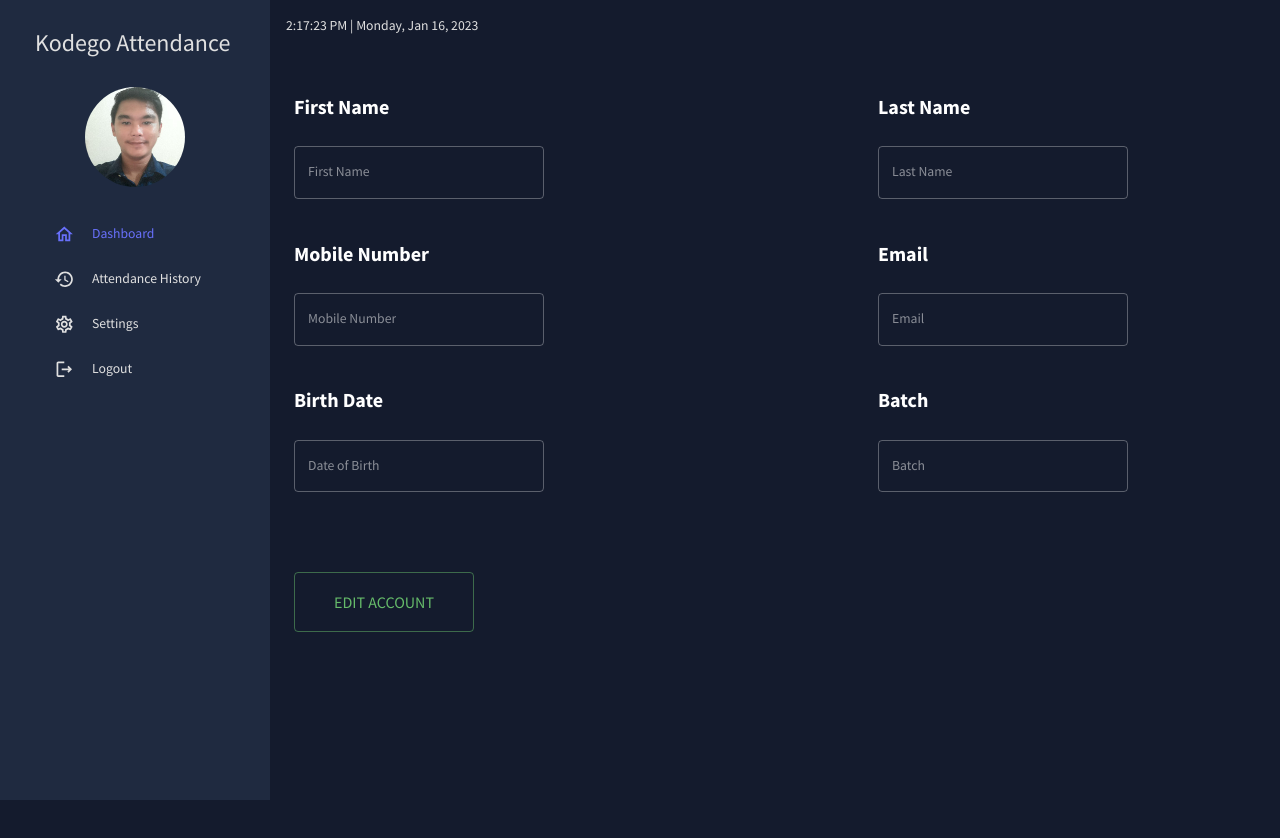
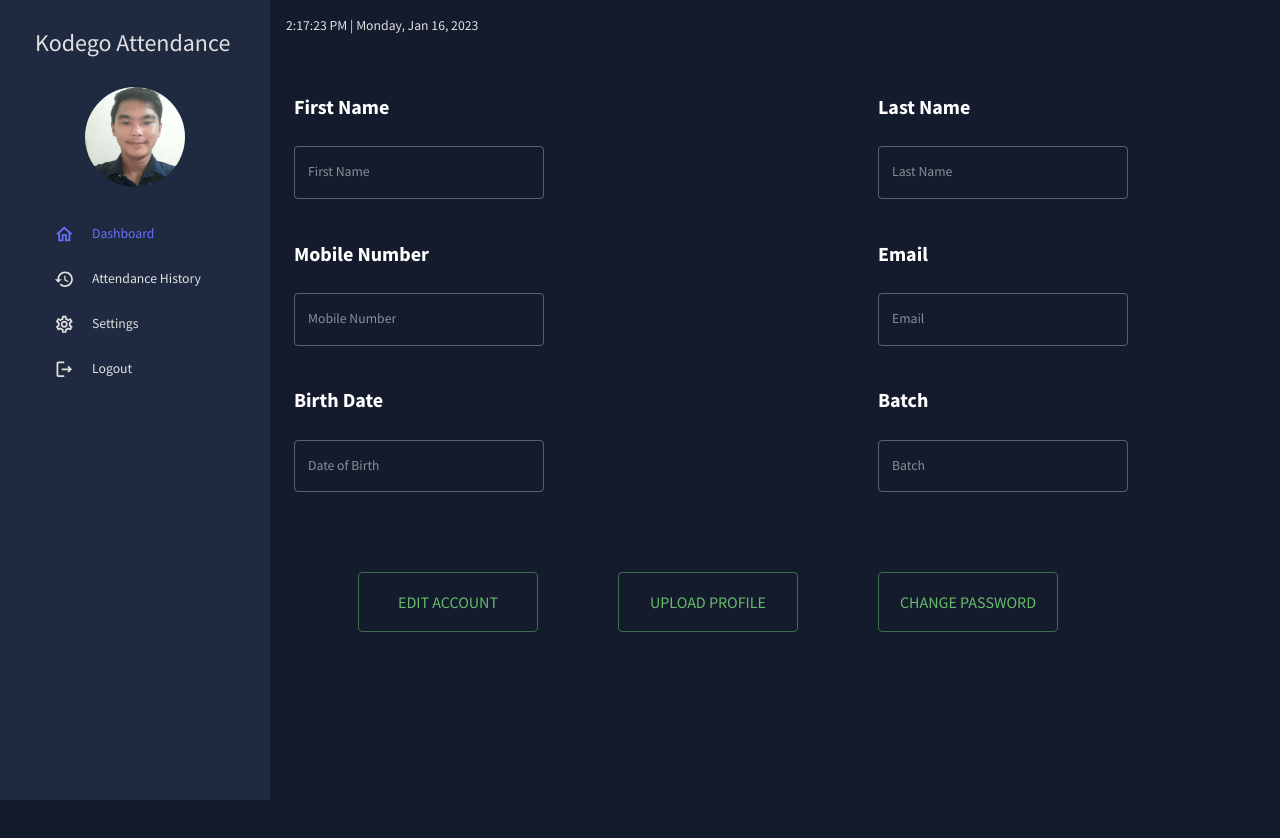
Before and after one commit to PrgDominique/kodegoattendance, a React (Vite) app: page /Settings in a window 1280 px wide. Shown: the top 838 px of the page. Built offline with nearby package versions, Linux system fonts and the light colour scheme; no server answers.

Commit message:
Deleted unused imports

```diff
--- a/src/views/dashboard/Settings.jsx
+++ b/src/views/dashboard/Settings.jsx
@@ -6,12 +6,13 @@ import Container from "@mui/material/Container";
 import Grid from "@mui/material/Grid";
 import Button from "@mui/material/Button";
 import { useEffect, useState } from "react";
-import { getDatabase, ref, set, equalTo, child,get,update } from "firebase/database";
+import { getDatabase, ref, child,get,update } from "firebase/database";
+
 
 
 import { auth } from "../../firebase";
 import { UserAuth } from "../../context/AuthContext";
-import { updatePhoneNumber } from "firebase/auth";
+
 
 const Settings = () => {
     const theme = useTheme();
@@ -144,7 +145,7 @@ return (
                   onClick={() => setEdit(!edit)}
                   sx={{
                     marginTop: 10,
-                    marginLeft: -3,
+                    marginLeft: 5,
                     height: 60,
                     width: 180,
                     fontSize: 16,
@@ -152,6 +153,38 @@ return (
                 >
                   Edit Account
                 </Button>
+
+                <Button
+                  variant="outlined"
+                  color="success"
+
+                  sx={{
+                    marginTop: 10,
+                    marginLeft: 10,
+                    height: 60,
+                    width: 180,
+                    fontSize: 16,
+                  }}
+                >
+                  Upload Profile
+                </Button>
+
+                <Button
+                  variant="outlined"
+                  color="success"
+
+                  sx={{
+                    marginTop: 10,
+                    marginLeft: 10,
+                    height: 60,
+                    width: 180,
+                    fontSize: 16,
+                  }}
+                >
+                  Change Password
+                </Button>
+
+
               </Container>
             </Container>
           ) : (
```
